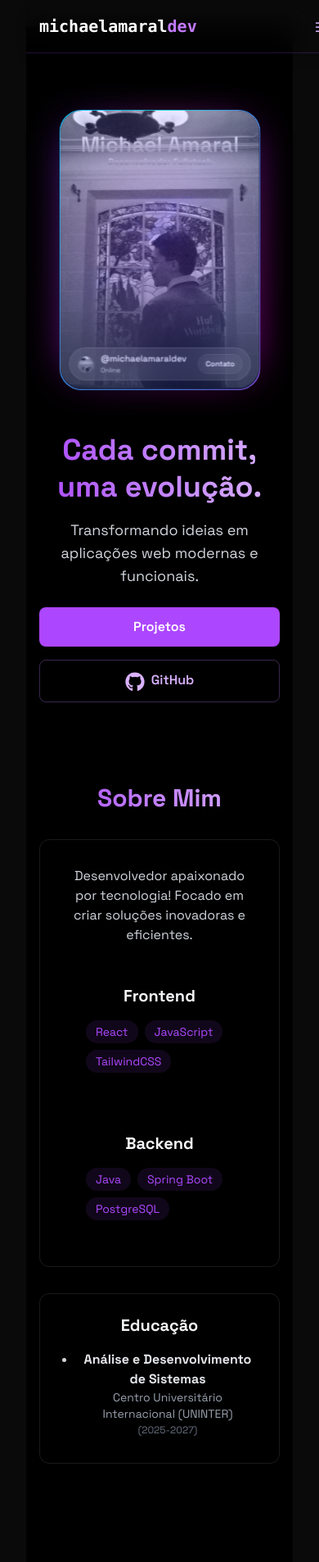
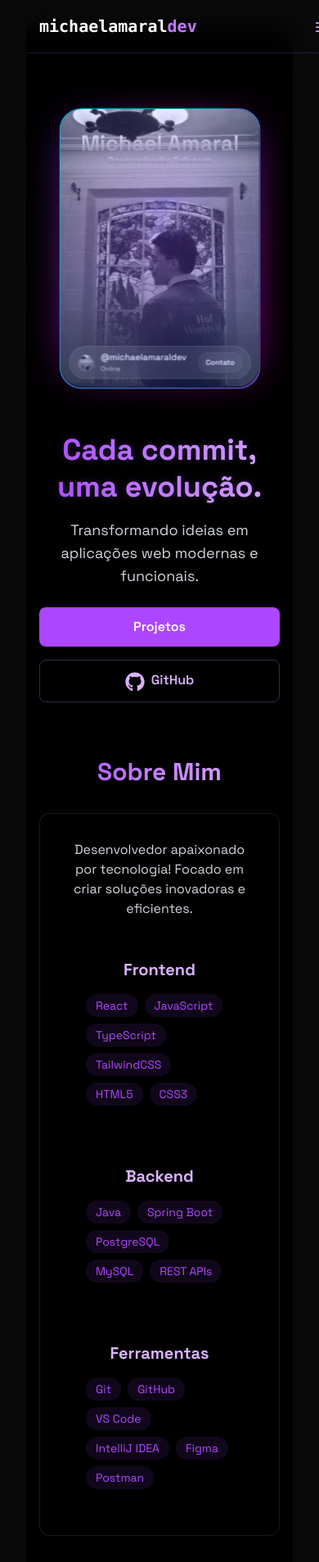
Before and after one commit to michaelamaraldev/portfolio, a React (Vite) app: page / in a window 390 px wide. Shown: the top 1906 px of the page at 82% size. Built offline with nearby package versions, Linux system fonts and the light colour scheme; no server answers.

Commit message:
correção no footer. melhoria na section 'sobre', expandindo as tecnologias e adicionando uma section de ferramentas. espaçamento de py-20 pra py-12 para as sections.

```diff
--- a/src/App.jsx
+++ b/src/App.jsx
@@ -30,7 +30,7 @@ function App() {
         <Sobre />
         <Projetos />
         <Contato />
-        <footer className="text-center py-4 text-gray-400 border-t border-gray-600 mt-12">
+        <footer className="text-center py-4 text-gray-400 border-t border-purple-500/20 mt-8">
           <div className="flex justify-center items-center text-sm">
             <p className="mb-0 flex items-center gap-1">
               {actualYear} © Desenvolvido por{' '}
--- a/src/components/sections/Contato.jsx
+++ b/src/components/sections/Contato.jsx
@@ -1,5 +1,6 @@
 import { useState } from "react";
 import { ScrollReveal } from "../ScrollReveal";
+import { FaGithub, FaLinkedin, FaEnvelope, FaWhatsapp } from "react-icons/fa";
 import emailjs from "emailjs-com";
 
 export const Contato = () => {
@@ -28,13 +29,62 @@ export const Contato = () => {
   return (
     <section
       id="contato"
-      className="min-h-screen flex items-center justify-center py-20"
+      className="min-h-screen flex items-center justify-center py-12"
     >
       <ScrollReveal>
-        <div className="px-4 w-full min-w-[300px] md:w-[500px] sm:w-2/3 p-6">
+        <div className="max-w-6xl mx-auto px-4">
           <h2 className="text-3xl font-bold mb-8 bg-gradient-to-r from-purple-500 to-purple-300 bg-clip-text text-transparent text-center">
             Entre em contato
           </h2>
+
+          <div className="grid grid-cols-1 lg:grid-cols-2 gap-8">
+            <div className="space-y-6">
+              <div className="p-6 rounded-xl border border-white/10 hover:-translate-y-1 transition-all">
+                <h3 className="text-xl font-bold mb-4 text-purple-300">Vamos conversar!</h3>
+                <p className="text-gray-300 mb-6 leading-relaxed">
+                   Entre em contato comigo através do formulário ou pelas redes sociais.
+                 </p>
+
+                <div className="space-y-4">
+                  <a
+                     href="mailto:michaelzerotreze@gmail.com"
+                     className="flex items-center gap-3 text-gray-300 hover:text-purple-300 transition-colors group"
+                   >
+                     <div className="w-10 h-10 bg-purple-500/10 rounded-lg flex items-center justify-center group-hover:bg-purple-500/20 transition-colors">
+                       <FaEnvelope className="text-purple-400" />
+                     </div>
+                     <span>michaelzerotreze@gmail.com</span>
+                   </a>
+
+                  <a
+                    href="https://github.com/michaelamaraldev"
+                    target="_blank"
+                    rel="noreferrer"
+                    className="flex items-center gap-3 text-gray-300 hover:text-purple-300 transition-colors group"
+                  >
+                    <div className="w-10 h-10 bg-purple-500/10 rounded-lg flex items-center justify-center group-hover:bg-purple-500/20 transition-colors">
+                      <FaGithub className="text-purple-400" />
+                    </div>
+                    <span>GitHub</span>
+                  </a>
+
+                  <a
+                    href="https://www.linkedin.com/in/michaelamaraldev"
+                    target="_blank"
+                    rel="noreferrer"
+                    className="flex items-center gap-3 text-gray-300 hover:text-purple-300 transition-colors group"
+                  >
+                    <div className="w-10 h-10 bg-purple-500/10 rounded-lg flex items-center justify-center group-hover:bg-purple-500/20 transition-colors">
+                      <FaLinkedin className="text-purple-400" />
+                    </div>
+                    <span>LinkedIn</span>
+                  </a>
+                </div>
+              </div>
+            </div>
+
+            <div className="p-6 rounded-xl border border-white/10 hover:-translate-y-1 transition-all">
+              <h3 className="text-xl font-bold mb-6 text-purple-300">Envie uma mensagem</h3>
           <form className="space-y-6" onSubmit={handleSubmit}>
             <div className="relative">
               <input
@@ -87,7 +137,9 @@ export const Contato = () => {
             >
               Envie o e-mail
             </button>
-          </form>
+              </form>
+            </div>
+          </div>
         </div>
       </ScrollReveal>
     </section>
--- a/src/components/sections/Inicio.jsx
+++ b/src/components/sections/Inicio.jsx
@@ -9,7 +9,7 @@ export const Inicio = () => {
         <div className="flex flex-col lg:flex-row items-center justify-center gap-8 lg:gap-16 w-full max-w-6xl">
 
           <div className="text-center lg:text-left z-10 max-w-xl order-2 lg:order-1">
-            <h1 className="text-4xl sm:text-5xl md:text-6xl lg:text-7xl font-bold mb-4 bg-gradient-to-r from-purple-500 to-purple-300 bg-clip-text text-transparent leading-tight">
+            <h1 className="text-4xl sm:text-5xl md:text-6xl lg:text-7xl font-bold mb-4 bg-gradient-to-r from-purple-500 to-purple-300 bg-clip-text text-transparent leading-tight text-shadow">
               Cada commit, uma evolução.
             </h1>
             <p className="text-gray-300 text-lg sm:text-xl md:text-2xl mb-6 lg:mb-8">
@@ -34,7 +34,7 @@ export const Inicio = () => {
             </div>
           </div>
 
-          <div className="z-10 order-1 lg:order-2 flex-shrink-0">
+          <div className="z-10 order-1 lg:order-2 flex-shrink-0 animate-float">
             <div className="scale-90 sm:scale-100">
               <ProfileCard
                 name="Michael Amaral"
--- a/src/components/sections/Projetos.jsx
+++ b/src/components/sections/Projetos.jsx
@@ -4,7 +4,7 @@ export const Projetos = () => {
   return (
     <section
       id="projetos"
-      className="min-h-screen flex items-center justify-center py-20"
+      className="min-h-screen flex items-center justify-center py-12"
     >
       <ScrollReveal>
         <div className="max-w-5xl mx-auto px-4">
@@ -12,22 +12,24 @@ export const Projetos = () => {
             Projetos
           </h2>
 
-          <div className="flex justify-center">
-            <div className="p-6 rounded-xl border border-white/10 hover:-translate-y-1 hover:border-purple-500/30 hover:shadow-[0_2px_8px_rgba(168,85,247,0.2)] transition max-w-md w-full">
-              <h3 className="text-xl font-bold mb-2">
-                Cadastro de Usuário - CRUD
-              </h3>
-              <p className="text-gray-400 mb-4">
-                Este projeto é uma aplicação backend que implementa um CRUD
-                (Create, Read, Update, Delete) para gerenciamento de usuários,
-                utilizando Spring Boot e JPA (Hibernate).
+          <div className="grid grid-cols-1 md:grid-cols-2 lg:grid-cols-3 gap-6">
+            <div className="p-6 rounded-xl border border-white/10 hover:-translate-y-1 hover:border-purple-500/30 hover:shadow-[0_2px_8px_rgba(168,85,247,0.2)] transition group">
+              <div className="flex items-center gap-2 mb-3">
+                <div className="w-3 h-3 bg-purple-500 rounded-full group-hover:animate-pulse"></div>
+                <h3 className="text-xl font-bold text-purple-300">
+                  CRUD de Usuários
+                </h3>
+              </div>
+              <p className="text-gray-400 mb-4 text-sm leading-relaxed">
+                Sistema completo de gerenciamento de usuários com operações CRUD,
+                validações e persistência de dados usando Spring Boot e JPA.
               </p>
 
               <div className="flex flex-wrap gap-2 mb-4">
-                {["Java", "Spring Boot", "Spring Data JPA"].map((tech, key) => (
+                {["Java", "Spring Boot", "JPA", "PostgreSQL"].map((tech, key) => (
                   <span
                     key={key}
-                    className="bg-purple-500/10 text-purple-400 py-1 px-3 rounded-full text-sm hover:bg-purple-500/20
+                    className="bg-purple-500/10 text-purple-400 py-1 px-2 rounded-full text-xs hover:bg-purple-500/20
                     hover:shadow-[0_2px_8px_rgba(168,85,247,0.1)] transition-all"
                   >
                     {tech}
@@ -40,10 +42,80 @@ export const Projetos = () => {
                   href="https://github.com/michaelamaraldev/CRUD"
                   target="_blank"
                   rel="noopener noreferrer"
-                  className="text-purple-400 hover:text-purple-300 transition-colors my-4"
+                  className="text-purple-400 hover:text-purple-300 transition-colors text-sm font-medium"
                 >
-                  CODE →
+                  Ver Código →
                 </a>
+                <span className="text-xs text-gray-500">Backend</span>
+              </div>
+            </div>
+
+            <div className="p-6 rounded-xl border border-white/10 hover:-translate-y-1 hover:border-purple-500/30 hover:shadow-[0_2px_8px_rgba(168,85,247,0.2)] transition group">
+              <div className="flex items-center gap-2 mb-3">
+                <div className="w-3 h-3 bg-purple-500 rounded-full group-hover:animate-pulse"></div>
+                <h3 className="text-xl font-bold text-purple-300">
+                  Portfólio Pessoal
+                </h3>
+              </div>
+              <p className="text-gray-400 mb-4 text-sm leading-relaxed">
+                Site responsivo desenvolvido com React e TailwindCSS,
+                apresentando projetos e habilidades com animações suaves.
+              </p>
+
+              <div className="flex flex-wrap gap-2 mb-4">
+                {["React", "TailwindCSS", "JavaScript", "Vite"].map((tech, key) => (
+                  <span
+                    key={key}
+                    className="bg-purple-500/10 text-purple-400 py-1 px-2 rounded-full text-xs hover:bg-purple-500/20
+                    hover:shadow-[0_2px_8px_rgba(168,85,247,0.1)] transition-all"
+                  >
+                    {tech}
+                  </span>
+                ))}
+              </div>
+
+              <div className="flex justify-between items-center">
+                <a
+                  href="https://github.com/michaelamaraldev"
+                  target="_blank"
+                  rel="noopener noreferrer"
+                  className="text-purple-400 hover:text-purple-300 transition-colors text-sm font-medium"
+                >
+                  Ver Perfil →
+                </a>
+                <span className="text-xs text-gray-500">Frontend</span>
+              </div>
+            </div>
+
+            <div className="p-6 rounded-xl border border-white/10 hover:-translate-y-1 hover:border-purple-500/30 hover:shadow-[0_2px_8px_rgba(168,85,247,0.2)] transition group">
+              <div className="flex items-center gap-2 mb-3">
+                <div className="w-3 h-3 bg-purple-500 rounded-full group-hover:animate-pulse"></div>
+                <h3 className="text-xl font-bold text-purple-300">
+                  Em Desenvolvimento
+                </h3>
+              </div>
+              <p className="text-gray-400 mb-4 text-sm leading-relaxed">
+                Novos projetos estão sendo desenvolvidos com foco em
+                tecnologias modernas e boas práticas de desenvolvimento.
+              </p>
+
+              <div className="flex flex-wrap gap-2 mb-4">
+                {["React", "Spring Boot", "TypeScript"].map((tech, key) => (
+                  <span
+                    key={key}
+                    className="bg-purple-500/10 text-purple-400 py-1 px-2 rounded-full text-xs hover:bg-purple-500/20
+                    hover:shadow-[0_2px_8px_rgba(168,85,247,0.1)] transition-all"
+                  >
+                    {tech}
+                  </span>
+                ))}
+              </div>
+
+              <div className="flex justify-between items-center">
+                <span className="text-purple-400/60 text-sm font-medium">
+                  Em breve...
+                </span>
+                <span className="text-xs text-gray-500">Full Stack</span>
               </div>
             </div>
           </div>
--- a/src/components/sections/Sobre.jsx
+++ b/src/components/sections/Sobre.jsx
@@ -4,15 +4,20 @@ export const Sobre = () => {
   const frontendSkills = [
     "React",
     "JavaScript",
+    "TypeScript",
     "TailwindCSS",
+    "HTML5",
+    "CSS3"
   ];
 
-  const backendSkills = ["Java", "Spring Boot", "PostgreSQL"];
+  const backendSkills = ["Java", "Spring Boot", "PostgreSQL", "MySQL", "REST APIs"];
+
+  const tools = ["Git", "GitHub", "VS Code", "IntelliJ IDEA", "Figma", "Postman"];
 
   return (
     <section
       id="sobre"
-      className="min-h-screen flex items-center justify-center py-20"
+      className="min-h-screen flex items-center justify-center py-12"
     >
       <ScrollReveal>
         <div className="max-w-3xl mx-auto px-4">
@@ -25,9 +30,9 @@ export const Sobre = () => {
               Desenvolvedor apaixonado por tecnologia! Focado em criar soluções inovadoras e eficientes.
             </p>
 
-            <div className="grid grid-cols-1 md:grid-cols-2 gap-6">
+            <div className="grid grid-cols-1 md:grid-cols-2 lg:grid-cols-3 gap-6">
               <div className="rounded-xl p-6 hover:-translate-y-1 transition-all">
-                <h3 className="text-xl font-bold mb-4">Frontend</h3>
+                <h3 className="text-xl font-bold mb-4 text-purple-300">Frontend</h3>
                 <div className="flex flex-wrap gap-2">
                   {frontendSkills.map((tech, key) => (
                     <span
@@ -42,7 +47,7 @@ export const Sobre = () => {
               </div>
 
               <div className="rounded-xl p-6 hover:-translate-y-1 transition-all">
-                <h3 className="text-xl font-bold mb-4">Backend</h3>
+                <h3 className="text-xl font-bold mb-4 text-purple-300">Backend</h3>
                 <div className="flex flex-wrap gap-2">
                   {backendSkills.map((tech, key) => (
                     <span
@@ -55,25 +60,58 @@ export const Sobre = () => {
                   ))}
                 </div>
               </div>
+
+              <div className="rounded-xl p-6 hover:-translate-y-1 transition-all">
+                <h3 className="text-xl font-bold mb-4 text-purple-300">Ferramentas</h3>
+                <div className="flex flex-wrap gap-2">
+                  {tools.map((tool, key) => (
+                    <span
+                      key={key}
+                      className="bg-purple-500/10 text-purple-500 py-1 px-3 rounded-full text-sm hover:bg-purple-500/20
+                                 hover:shadow-[0_2px_8px_rgba(168,85,247,0.2)] transition"
+                    >
+                      {tool}
+                    </span>
+                  ))}
+                </div>
+              </div>
             </div>
           </div>
 
-          <div className="mt-8 flex justify-center">
-            <div className="p-6 rounded-xl border-white/10 border hover:-translate-y-1 transition-all w-full max-w-sm mx-auto">
-              <h3 className="text-xl font-bold mb-4">Educação</h3>
-              <ul className="list-disc text-gray-300 pl-5">
-                <li className="mb-2">
+          <div className="mt-8 grid grid-cols-1 md:grid-cols-2 gap-6">
+            <div className="p-6 rounded-xl border-white/10 border hover:-translate-y-1 transition-all">
+              <h3 className="text-xl font-bold mb-4 text-purple-300">Educação</h3>
+              <div className="space-y-3">
+                <div className="border-l-2 border-purple-500/30 pl-4">
                   <div className="font-bold text-base text-gray-200">
                     Análise e Desenvolvimento de Sistemas
                   </div>
                   <div className="text-sm text-gray-400">
                     Centro Universitário Internacional (UNINTER)
                   </div>
-                  <div className="text-xs text-gray-500 mt-0.5">
-                    (2025-2027)
+                  <div className="text-xs text-purple-400 mt-0.5">
+                    2025-2027
                   </div>
-                </li>
-              </ul>
+                </div>
+              </div>
+            </div>
+
+            <div className="p-6 rounded-xl border-white/10 border hover:-translate-y-1 transition-all">
+              <h3 className="text-xl font-bold mb-4 text-purple-300">Foco atual</h3>
+              <div className="space-y-3">
+                <div className="flex items-center gap-2">
+                  <div className="w-2 h-2 bg-purple-500 rounded-full animate-pulse"></div>
+                  <span className="text-gray-300">Desenvolvimento Fullstack</span>
+                </div>
+                <div className="flex items-center gap-2">
+                  <div className="w-2 h-2 bg-purple-500 rounded-full animate-pulse"></div>
+                  <span className="text-gray-300">Arquitetura de software</span>
+                </div>
+                <div className="flex items-center gap-2">
+                  <div className="w-2 h-2 bg-purple-500 rounded-full animate-pulse"></div>
+                  <span className="text-gray-300">Boas práticas de código</span>
+                </div>
+              </div>
             </div>
           </div>
         </div>
--- a/src/index.css
+++ b/src/index.css
@@ -32,8 +32,41 @@ body {
     }
   }
 
+  @keyframes float {
+    0%, 100% {
+      transform: translateY(0px);
+    }
+    50% {
+      transform: translateY(-10px);
+    }
+  }
+
+  @keyframes glow {
+    0%, 100% {
+      box-shadow: 0 0 5px rgba(168, 85, 247, 0.2);
+    }
+    50% {
+      box-shadow: 0 0 20px rgba(168, 85, 247, 0.4);
+    }
+  }
 
 .animate-loading-bar {
   animation: loading 0.8s ease infinite;
 }
+
+.animate-float {
+  animation: float 3s ease-in-out infinite;
 }
+
+.animate-glow {
+  animation: glow 2s ease-in-out infinite;
+}
+
+.bg-gradient-radial {
+  background: radial-gradient(circle at center, rgba(168, 85, 247, 0.1) 0%, transparent 70%);
+}
+
+.text-shadow {
+  text-shadow: 0 0 10px rgba(168, 85, 247, 0.3);
+}
+}
```
